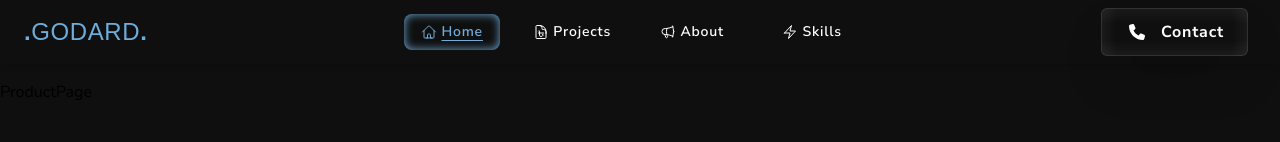
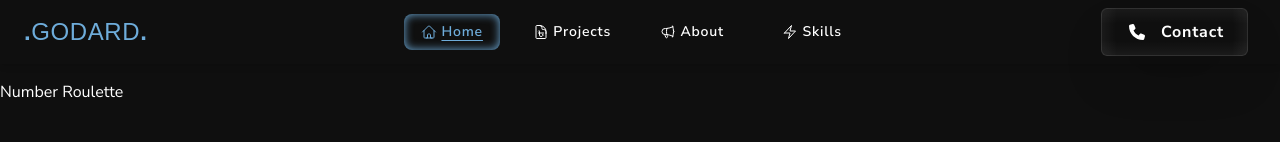
Before and after one commit to ArunavaCoderEm/Godard_Portfolio, a React (Vite) app: page /projectpage/1/1 in a window 1280 px wide. Shown: the top 142 px of the page. Built offline with nearby package versions, Linux system fonts and the light colour scheme; a web font is replaced by a local one.

Commit message:
lot for today after OOP

```diff
--- a/src/Pages/ProductPage.tsx
+++ b/src/Pages/ProductPage.tsx
@@ -1,21 +1,30 @@
 import { motion } from "framer-motion";
-import React from "react";
+import React, { useEffect } from "react";
 import { useParams } from "react-router-dom";
 import { projectsList, ProjLbImg } from "../Context/Project";
 
 export default function ProductPage(): React.ReactNode {
 
-  const param = useParams();
 
-  const id: number | undefined = Number(param.id);
+    const param = useParams();
+
+    const id: number | undefined = Number(param.id);
+
+    useEffect(() => {
+        window.scrollTo({
+            top: 0,
+            left: 0,
+            behavior: "smooth"
+        })
+    }, [param.id]);
 
   const element: ProjLbImg = projectsList[id ?? 0];
 
 
   return (
     <motion.div
-      initial={{ opacity: 0.5, y: 100 }}
-      whileInView={{ opacity: 1, y: 0 }}
+      initial={{ opacity: 0.5 }}
+      whileInView={{ opacity: 1 }}
       transition={{
         delay: 0.0,
         duration: 0.4,
@@ -23,7 +32,7 @@ export default function ProductPage(): React.ReactNode {
       }}
       className="grid grid-cols-1 gap-y-10 mt-20 mukta relative h-auto"
     >
-      ProductPage
+      <h1 className="text-white">{element?.label}</h1>
     </motion.div>
   );
 }
```
